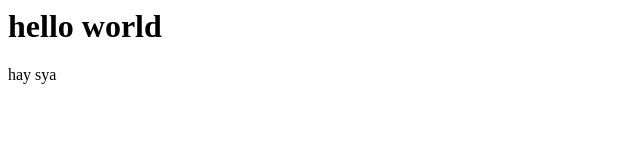
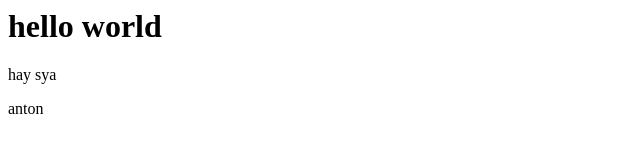
Before and after one commit to indraaptg90/laura, a plain HTML site: page index.html in a window 1280 px wide. Shown: the full height of the page, 0-640 px from the left. Drawn offline with Linux system fonts and the light colour scheme.

Commit message:
menambah teks anton

```diff
--- a/index.html
+++ b/index.html
@@ -1,2 +1,3 @@
 <h1>hello world</h1>
 <p>hay sya</p>
+<p>anton</p>
```
